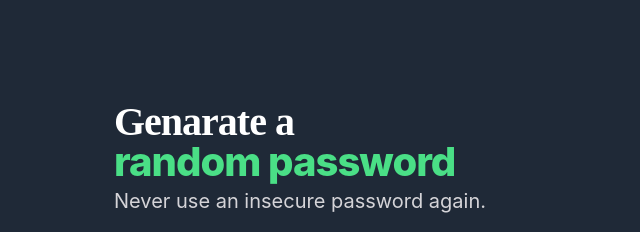
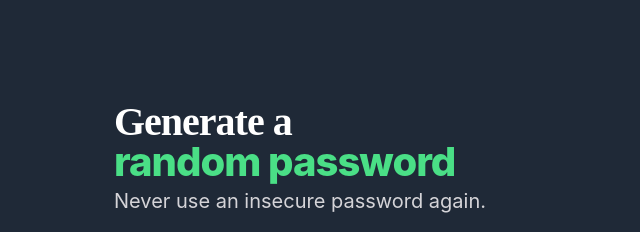
Before and after one commit to Bankole411/Password-generator, a plain HTML site: page index.html in a window 1280 px wide. Shown: the top 232 px of the page, 14-654 px from the left. Drawn offline with nearby package versions, Linux system fonts and the light colour scheme.

Commit message:
Update index.html

```diff
--- a/index.html
+++ b/index.html
@@ -9,7 +9,7 @@
     <link rel="stylesheet" href="index.css">
 </head>
 <body>
-    <h1 id="main-h1">Genarate a
+    <h1 id="main-h1">Generate a
         <p id="main-p">random password</p>
     </h1>
     <p id="main-subtext">Never use an insecure password again.</p>
```
